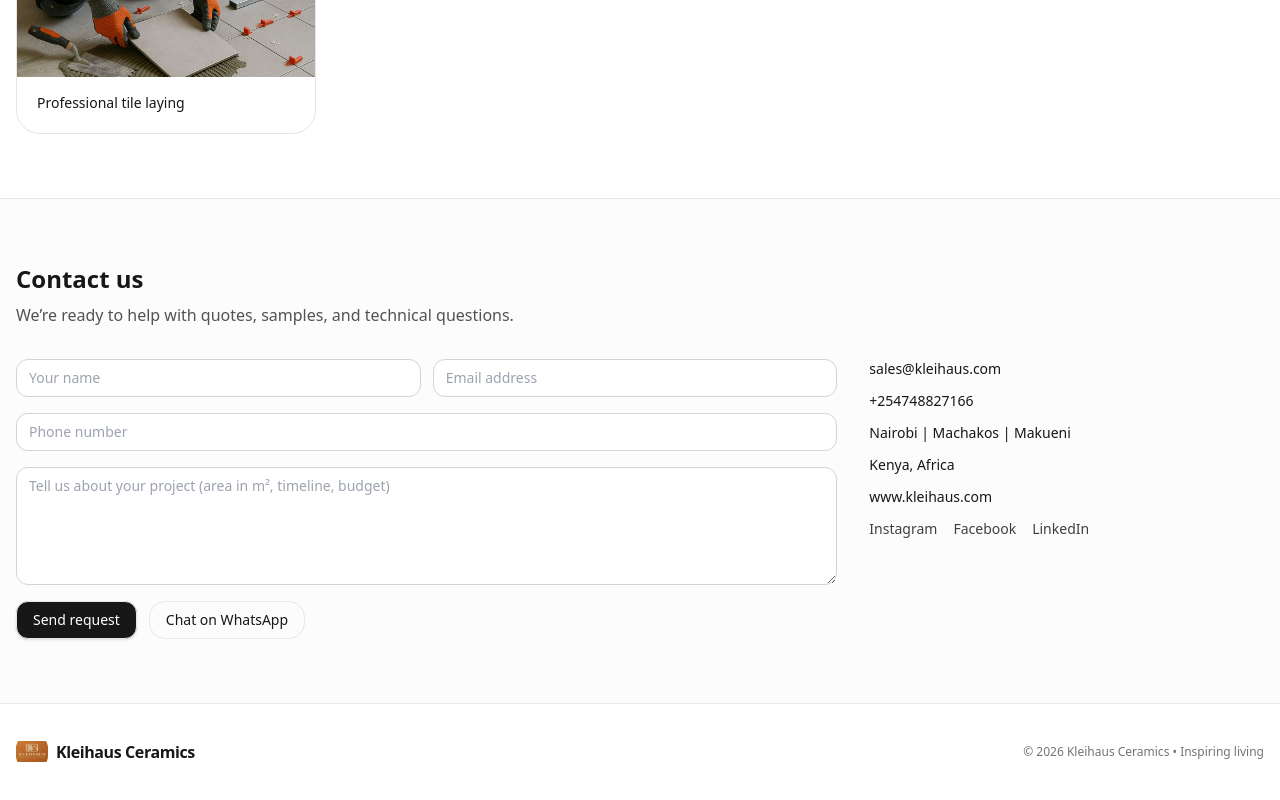
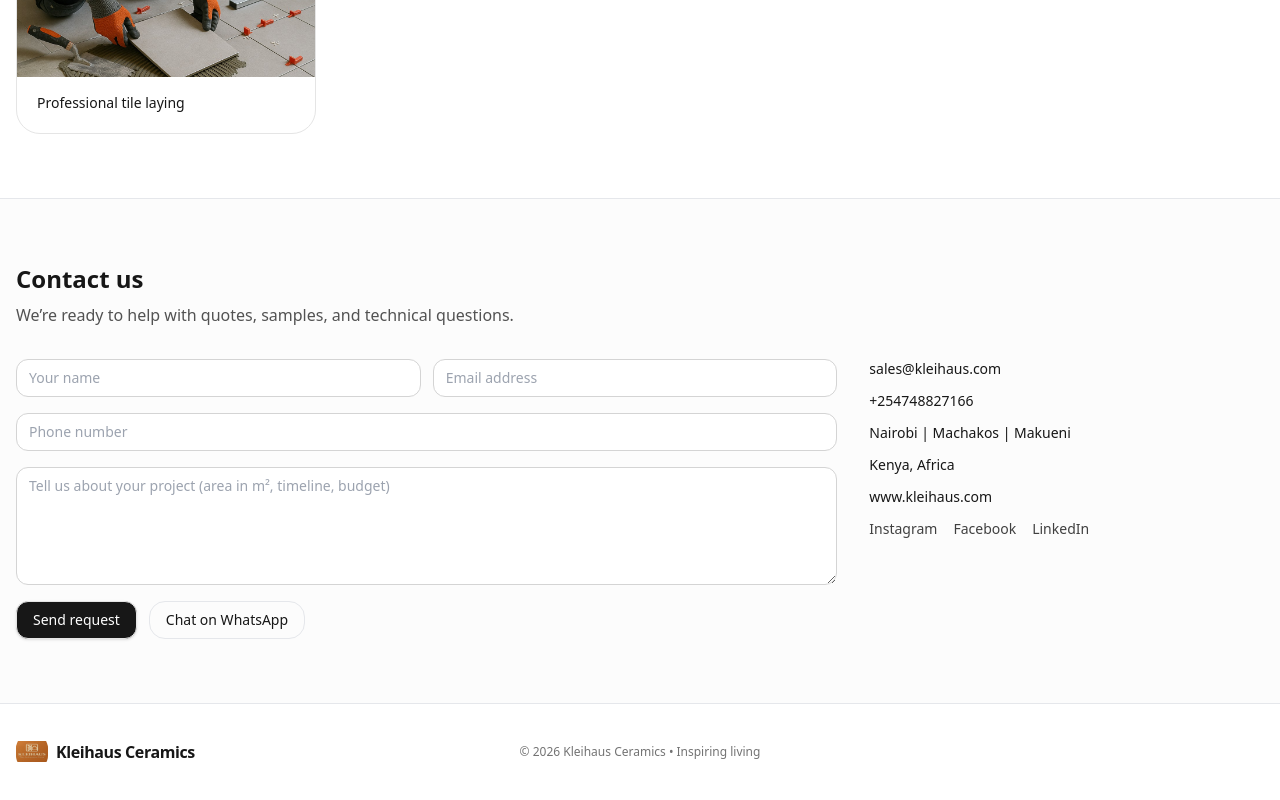
Before and after one commit to ShadrackMwatu/kleihaus, a React (Vite) app: page / in a window 1280 px wide. Shown: the part 3890-4690 px from the top of the page. Built offline with nearby package versions, Linux system fonts and the light colour scheme.

Commit message:
Center footer copyright text

```diff
--- a/src/App.jsx
+++ b/src/App.jsx
@@ -382,9 +382,9 @@ function Contact() {
 function Footer() {
   return (
     <footer className="border-t">
-      <div className="mx-auto flex max-w-7xl flex-col items-center justify-between gap-4 px-4 py-8 md:flex-row">
+      <div className="relative mx-auto flex max-w-7xl flex-col items-center justify-between gap-4 px-4 py-8 md:flex-row">
         <Logo />
-        <p className="text-xs text-neutral-500">© {new Date().getFullYear()} Kleihaus Ceramics • Inspiring living</p>
+        <p className="text-xs text-neutral-500 md:absolute md:left-1/2 md:-translate-x-1/2">© {new Date().getFullYear()} Kleihaus Ceramics • Inspiring living</p>
       </div>
     </footer>
   )
```
